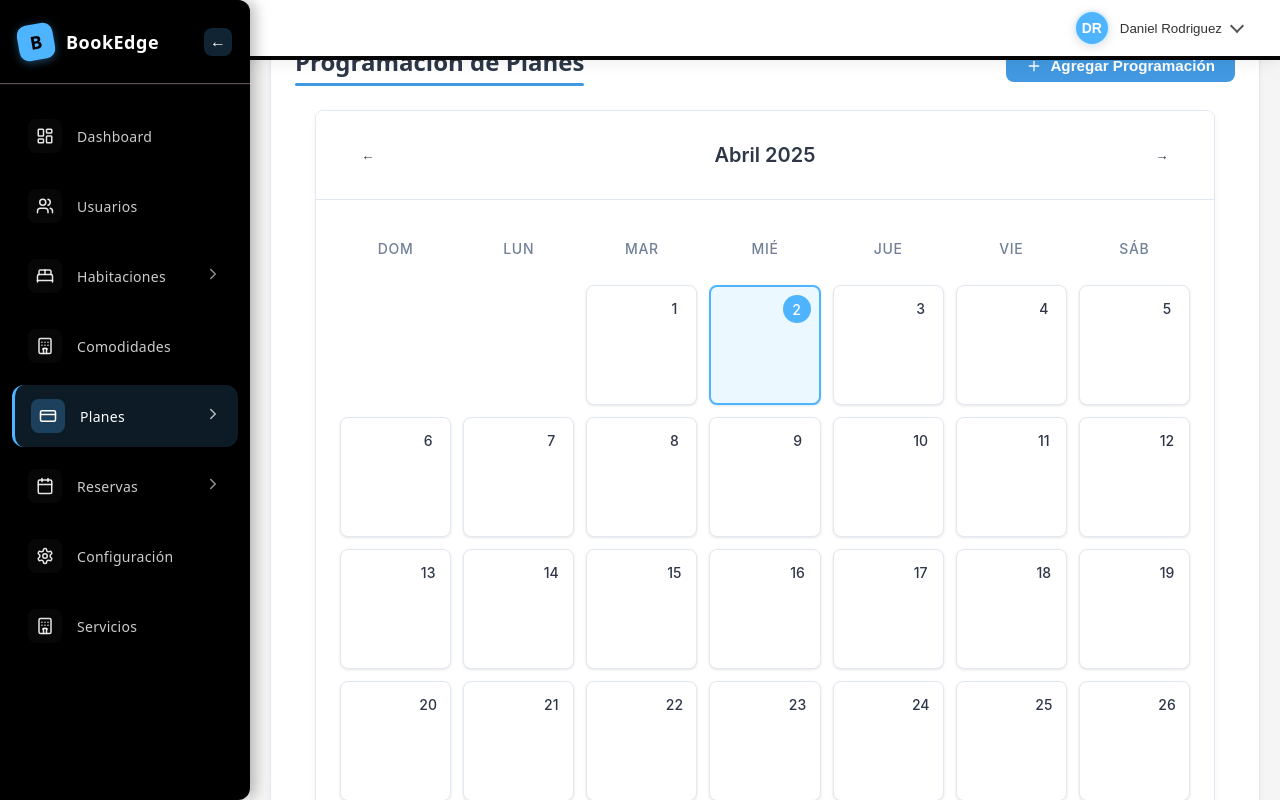
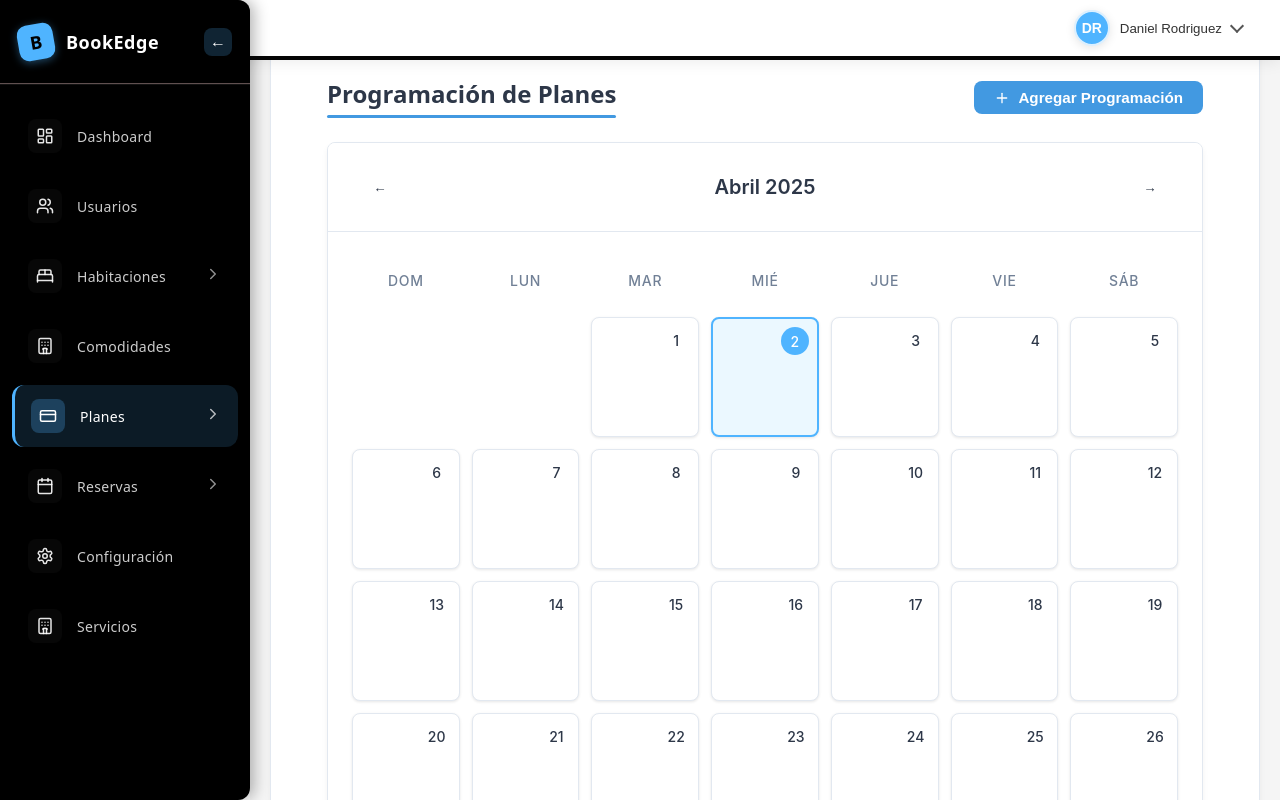
Before and after one commit to JocRivera/BookEdge, a React (Vite) app: page /admin/plansProgramed in a window 1280 px wide. Shown: the top 800 px of the page. Built offline with nearby package versions, Linux system fonts and the light colour scheme; a web font is replaced by a local one.

Commit message:
CSS PLANPROGRAMED

```diff
--- a/src/components/features/componentPlans/PlanProgramed.css
+++ b/src/components/features/componentPlans/PlanProgramed.css
@@ -337,7 +337,7 @@
 
 /* Contenedor principal */
 .programed-container {
-    padding: 1.5rem;
+    padding: 3.5rem;
     background-color: #ffffff;
     border-radius: 0.5rem;
     box-shadow: 0 4px 6px rgba(0, 0, 0, 0.05);
```
